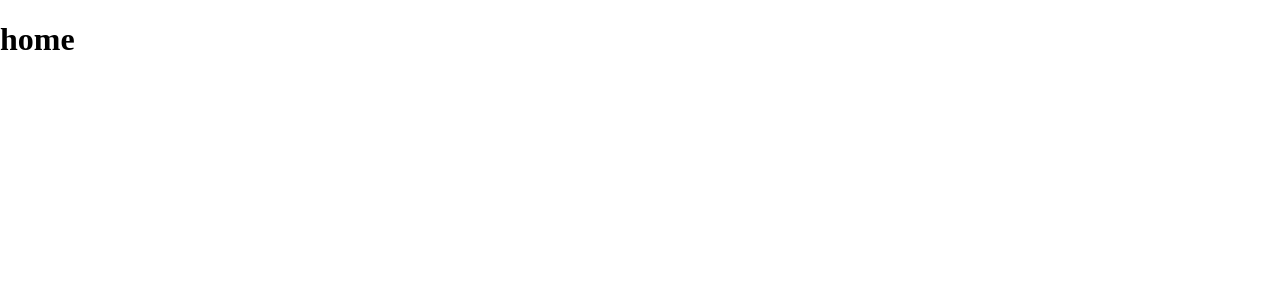
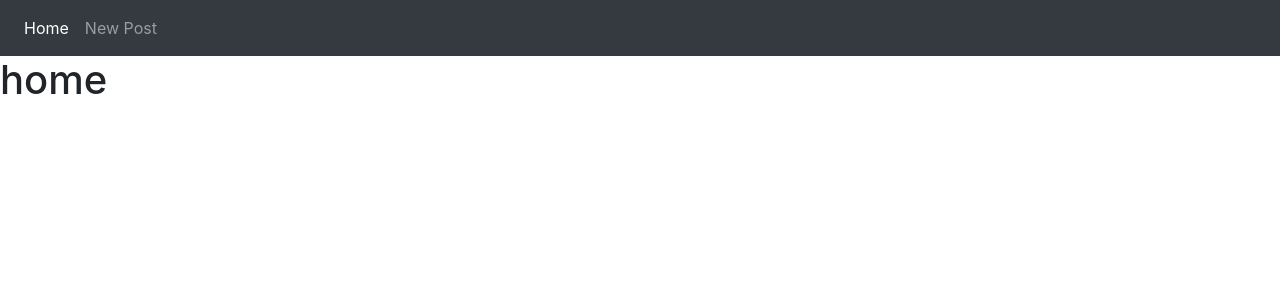
Before and after one commit to Ezequiiel98/warm-up-frontend, a React (Create React App) app: page / in a window 1280 px wide. Shown: the top 300 px of the page. Built offline with nearby package versions, Linux system fonts and the light colour scheme.

Commit message:
navbar and layout created

```diff
--- a/package.json
+++ b/package.json
@@ -7,6 +7,7 @@
     "@testing-library/react": "^11.2.5",
     "@testing-library/user-event": "^12.7.3",
     "axios": "^0.21.1",
+    "prop-types": "^15.7.2",
     "react": "^17.0.1",
     "react-dom": "^17.0.1",
     "react-router-dom": "^5.2.0",
--- a/public/index.html
+++ b/public/index.html
@@ -24,7 +24,8 @@
       work correctly both with client-side routing and a non-root public URL.
       Learn how to configure a non-root public URL by running `npm run build`.
     -->
-    <title>React App</title>
+    <title>Front challenge</title>
+  <link rel="stylesheet" href="https://stackpath.bootstrapcdn.com/bootstrap/4.1.3/css/bootstrap.min.css" integrity="sha384-MCw98/SFnGE8fJT3GXwEOngsV7Zt27NXFoaoApmYm81iuXoPkFOJwJ8ERdknLPMO" crossorigin="anonymous">
   </head>
   <body>
     <noscript>You need to enable JavaScript to run this app.</noscript>
--- a/src/components/App-routing/index.js
+++ b/src/components/App-routing/index.js
@@ -3,14 +3,18 @@ import {
   Home, CreatePost, UpdatePost, Post,
 } from '../../pages';
 
+import Layout from '../Layout';
+
 function AppRouting() {
   return (
     <Switch>
-      <Route exact path="/" component={Home} />
-      <Route exact path="/new-post" component={CreatePost} />
-      <Route exact path="/edit-post/:id" component={UpdatePost} />
-      <Route exact path="/post/:id" component={Post} />
-      <Route path="/" render={() => <Redirect to="/" />} />
+      <Layout>
+        <Route exact path="/" component={Home} />
+        <Route exact path="/new-post" component={CreatePost} />
+        <Route exact path="/edit-post/:id" component={UpdatePost} />
+        <Route exact path="/post/:id" component={Post} />
+        <Route path="/" render={() => <Redirect to="/" />} />
+      </Layout>
     </Switch>
   );
 }
--- /dev/null
+++ b/src/components/Layout/index.js
@@ -0,0 +1,10 @@
+import Navbar from '../Navbar';
+
+export default function Layout({ children }) {
+  return (
+    <>
+      <Navbar />
+      { children }
+    </>
+  );
+}
--- /dev/null
+++ b/src/components/Navbar/components/Nav-link/index.js
@@ -0,0 +1,20 @@
+import PropTypes from 'prop-types';
+import { Link } from 'react-router-dom';
+
+export default function NavLink({ children, linkTo, isActive }) {
+  return (
+    <Link to={linkTo} className={`nav-item nav-link ${isActive ? 'active' : ''}`}>
+      { children }
+    </Link>
+  );
+}
+
+NavLink.propTypes = {
+  children: PropTypes.node.isRequired,
+  linkTo: PropTypes.string.isRequired,
+  isActive: PropTypes.bool,
+};
+
+NavLink.defaultProps = {
+  isActive: false,
+};
--- /dev/null
+++ b/src/components/Navbar/constants/data-links.js
@@ -0,0 +1,14 @@
+const DATA_LINKS = [
+  {
+    id: 0,
+    linkTo: '/',
+    linkText: 'Home',
+  },
+  {
+    id: 1,
+    linkTo: '/new-post',
+    linkText: 'New Post',
+  },
+];
+
+export default DATA_LINKS;
--- /dev/null
+++ b/src/components/Navbar/constants/index.js
@@ -0,0 +1,5 @@
+import DATA_LINKS from './data-links';
+
+export {
+  DATA_LINKS,
+};
--- /dev/null
+++ b/src/components/Navbar/index.js
@@ -0,0 +1,27 @@
+import { useState } from 'react';
+import { useLocation } from 'react-router-dom';
+
+import { DATA_LINKS } from './constants';
+import NavLink from './components/Nav-link';
+
+export default function Navbar() {
+  const [showMenu, setShowMenu] = useState(false);
+  const location = useLocation();
+
+  return (
+    <nav className="navbar navbar-expand-lg navbar-dark bg-dark">
+      <button type="button" onClick={() => setShowMenu(!showMenu)} className="navbar-toggler collapsed ml-auto">
+        <span className="navbar-toggler-icon" />
+      </button>
+      <div className={`collapse navbar-collapse ${showMenu ? 'show' : ''}`}>
+        <div className="navbar-nav">
+          { DATA_LINKS.map(({ linkTo, linkText, id }) => (
+            <NavLink linkTo={linkTo} key={id} isActive={location.pathname === linkTo}>
+              { linkText }
+            </NavLink>
+          ))}
+        </div>
+      </div>
+    </nav>
+  );
+}
```
